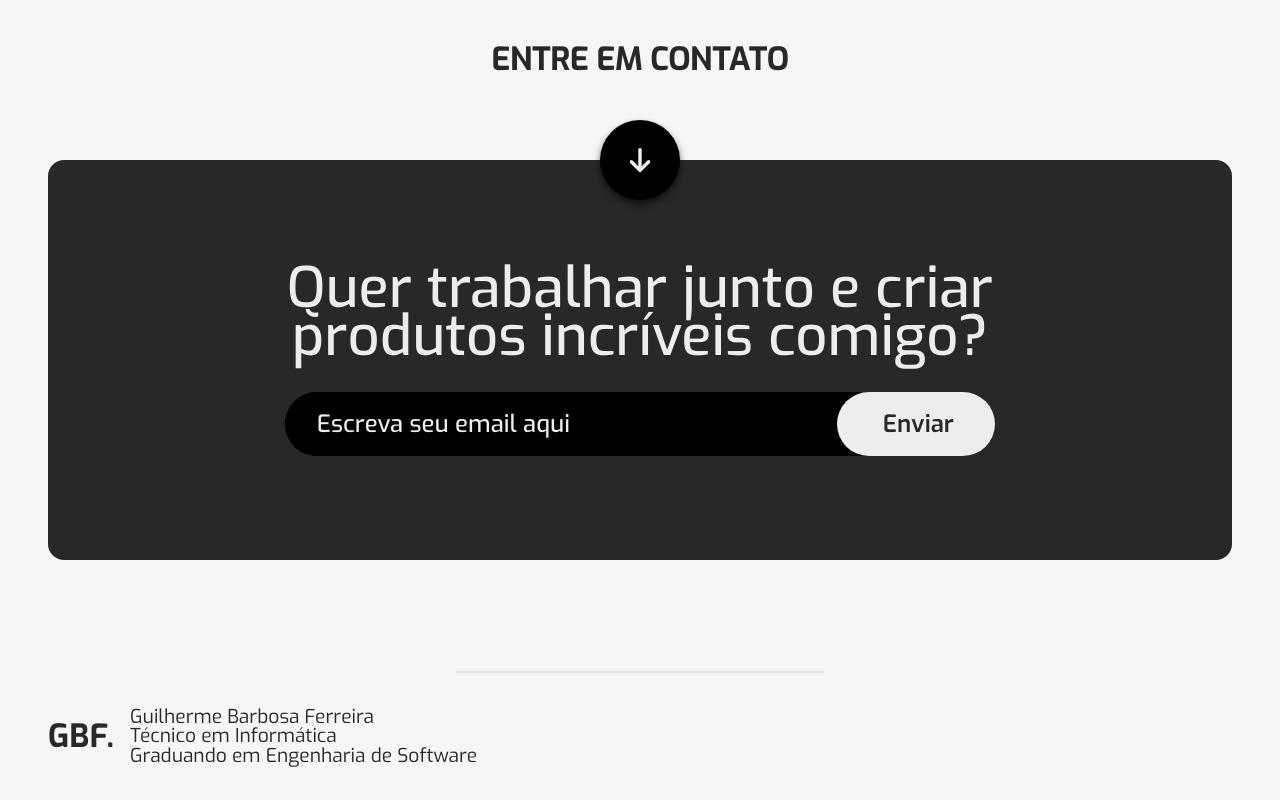
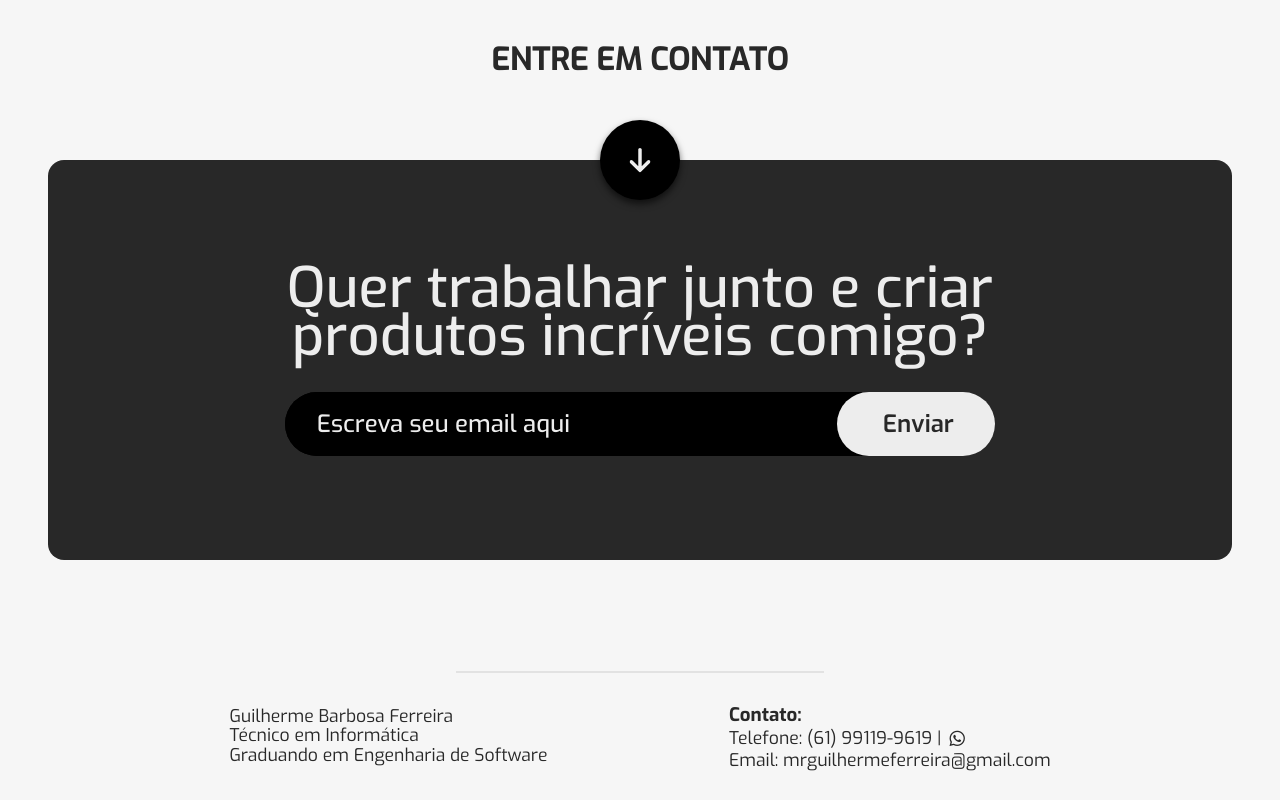
Before and after one commit to guibrbs/Portfolio-OLD, a React (Vite) app: page / in a window 1280 px wide. Shown: the part 1748-2548 px from the top of the page. Built offline with nearby package versions, Linux system fonts and the light colour scheme.

Commit message:
:rocket: Adding contact label and styling

```diff
--- a/src/components/Footer/index.tsx
+++ b/src/components/Footer/index.tsx
@@ -4,12 +4,20 @@ import './styles.css'
 export default function Footer() {
     return(
         <footer className="footer-container">
-            <h1>GBF.</h1>
             <div>
                 <p>Guilherme Barbosa Ferreira</p>
                 <p>Técnico em Informática</p>
                 <p>Graduando em Engenharia de Software</p>
             </div>
+            <div>
+                <h3>Contato:</h3>
+                <div className="contact-div">
+                    <p>Telefone: (61) 99119-9619 |</p>
+                    <a href="https://wa.me/5561991199619" target={'_blank'} rel={"noreferrer noopener"} className="wpp"><i className="fa-brands fa-whatsapp"></i></a>
+                </div>
+                <p>Email: mrguilhermeferreira@gmail.com</p>
+
+            </div>
 
         </footer>
     )
--- a/src/components/Footer/styles.css
+++ b/src/components/Footer/styles.css
@@ -4,6 +4,7 @@
     height: 8rem;
     display: flex;
     align-items: center;
+    justify-content: space-evenly;
     color: var(--primary-color);
 }
 
@@ -24,5 +25,18 @@
 
 .footer-container p{
     line-height: 1.2rem;
-    font-size: 1.2rem;
+    font-size: 1.1rem;
 }
+
+.contact-div{
+    display: flex;
+    width: fit-content;
+    height: 1.5rem;
+    align-items: center;
+}
+
+.wpp{
+    margin-left: .5rem;
+    font-size: 1.1rem;
+    color: var(--primary-color);
+}
```
